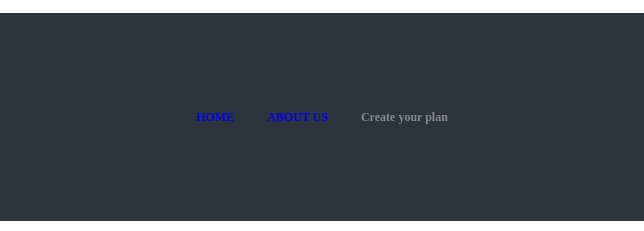
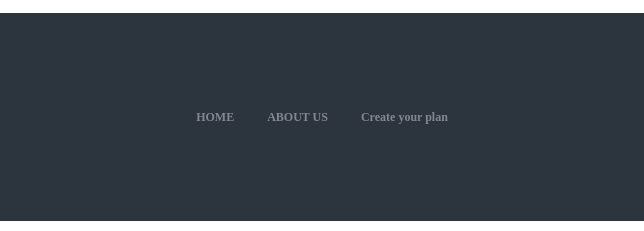
Before and after one commit to sunnatabdullaew-jpg/coffe_leading_page, a plain HTML site: page index.html in a window 1280 px wide. Shown: the part 2828-3059 px from the top of the page, 436-1080 px from the left. Drawn offline with Linux system fonts and the light colour scheme.

Commit message:
1,2 page

```diff
--- a/Block/_footer.scss
+++ b/Block/_footer.scss
@@ -64,6 +64,9 @@
     align-items: center;
     gap: 24px;
   }
+  &__link{
+    color: #83888f;
+  }
 
   &__icons {
     color: white;
```
Also changed, not shown: css/style.css, 1 other file.
